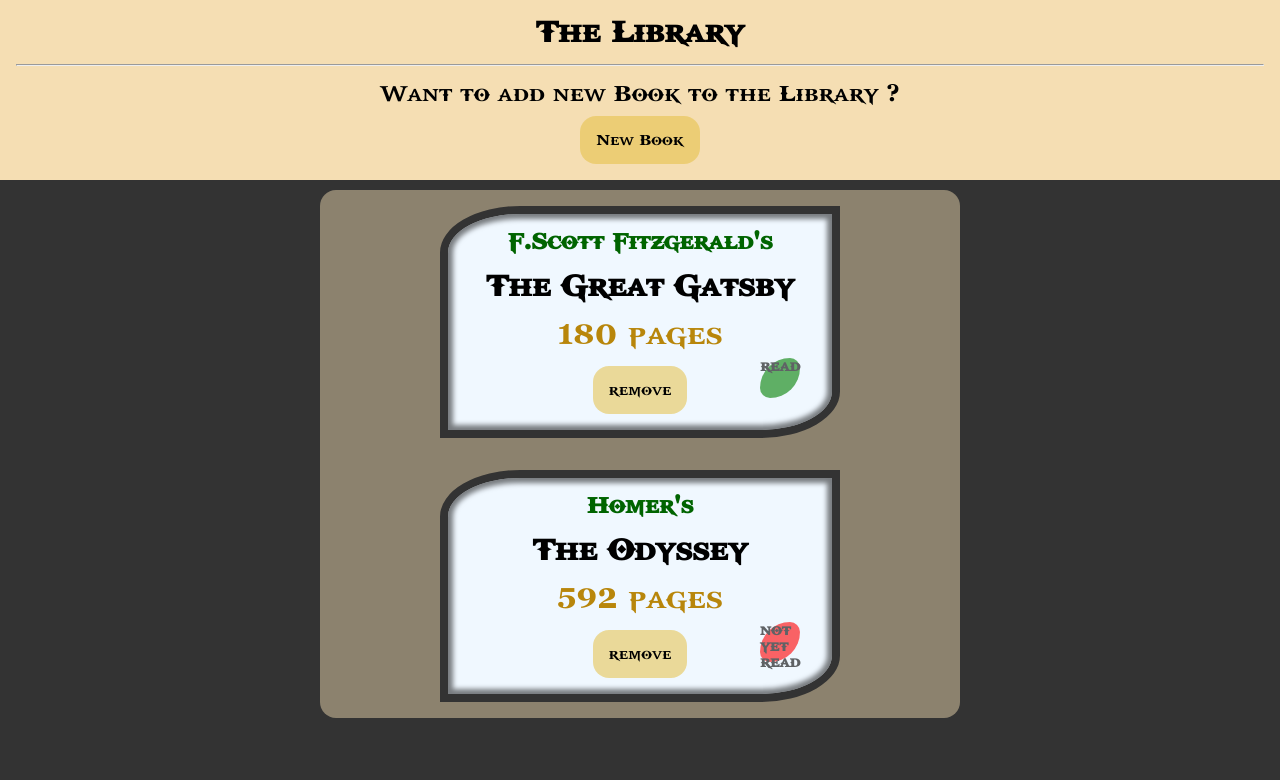
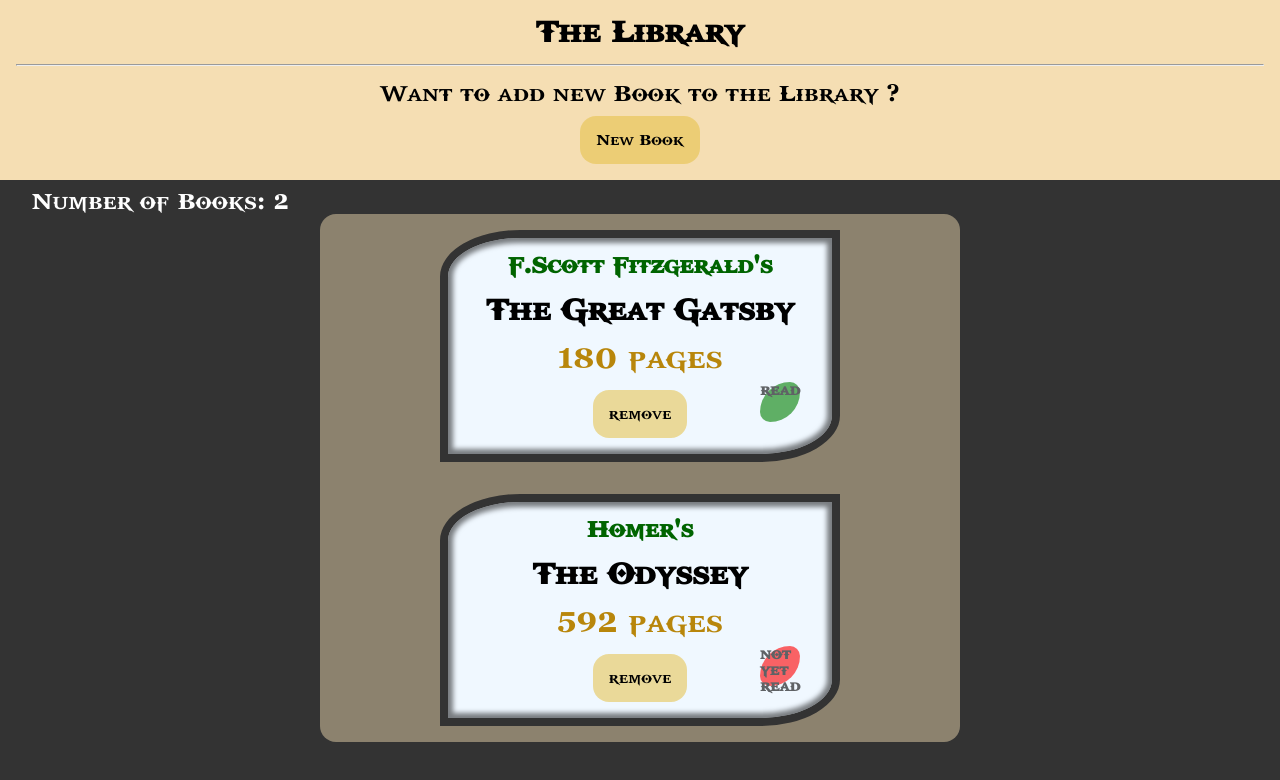
Before and after one commit to Moonart19/library, a plain HTML site: page index.html in a window 1280 px wide. Drawn offline with Linux system fonts and the light colour scheme.

Commit message:
Add counting for books

```diff
--- a/index.html
+++ b/index.html
@@ -15,7 +15,10 @@
       <p>Want to add new Book to the Library ?</p>
       <button class="new-book-btn open-form">New Book</button>
     </header>
-    <p class="empty-message">Library is Empty</p>
+    <div>
+      <p class="empty-message">Library is Empty</p>
+      <p class="books-number"></p>
+    </div>
     <div class="books-container"></div>
     <div class="modal">
       <form action="" method="get" id="signUpForm">
--- a/script.js
+++ b/script.js
@@ -30,9 +30,13 @@ function displayBooks() {
   const booksContainer = document.querySelector(".books-container");
   booksContainer.innerHTML = "";
 
+  const booksCollection = document.querySelector(".books-number");
+
   if (!myLibrary.length) {
+    booksCollection.textContent = `Number of Books ${myLibrary.length}`;
     document.querySelector(".empty-message").style.display = "block";
   } else {
+    booksCollection.textContent = `Number of Books: ${myLibrary.length}`;
     myLibrary.forEach((book) => {
       createCard(book, booksContainer);
     });
--- a/styles.css
+++ b/styles.css
@@ -28,6 +28,12 @@ header {
 header p {
   font-size: 1.5rem;
   margin-bottom: 10px;
+}
+
+.books-number {
+  color: white;
+  font-size: 1.5em;
+  padding-left: 2rem;
 }
 
 .books-container {
```
